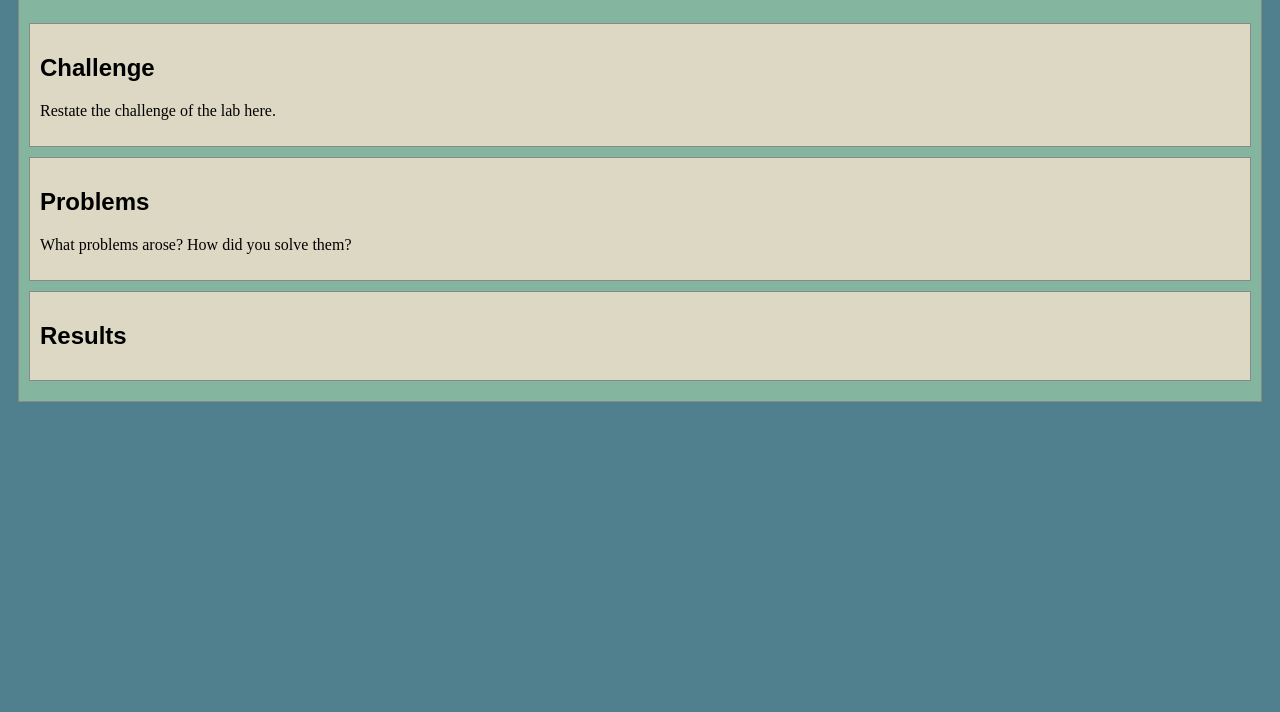
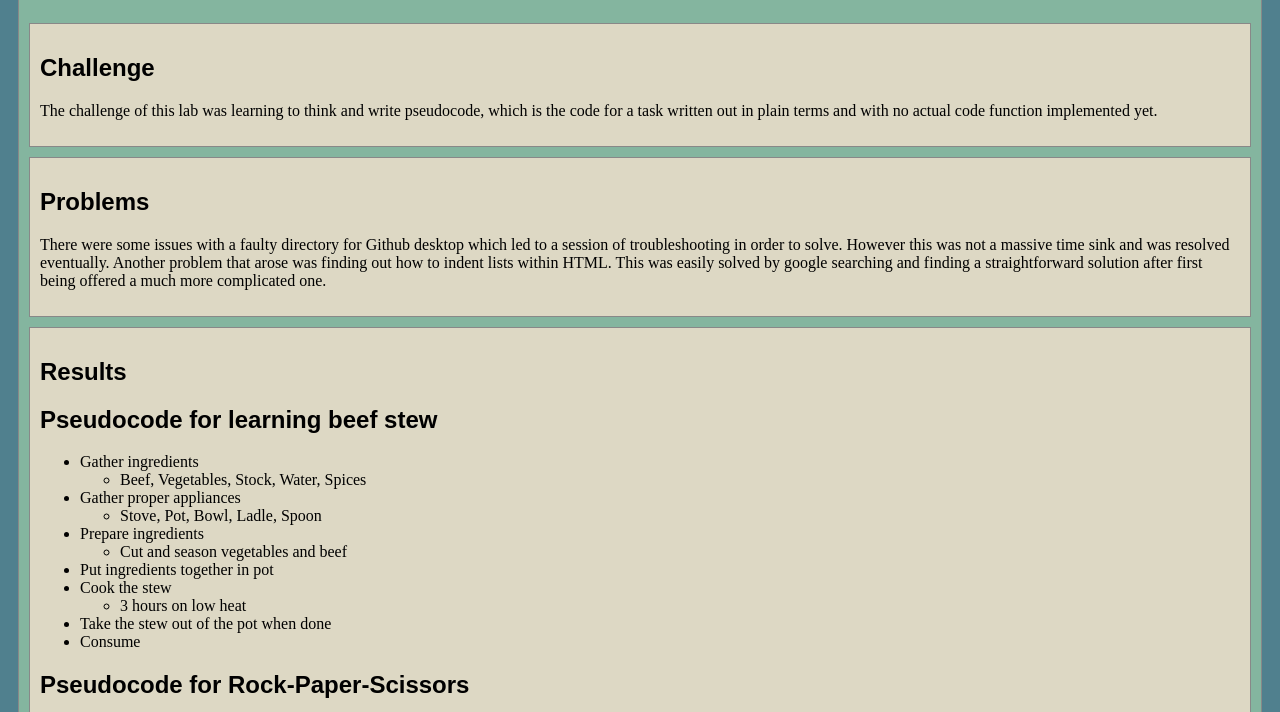
Before and after one commit to HenryBarrick/art101, a plain HTML site: page lab4/index.html in a window 1280 px wide. Shown: the part 88-800 px from the top of the page. Drawn offline with nearby package versions, Linux system fonts and the light colour scheme.

Commit message:
Lab 4 changes

```diff
--- a/lab4/index.html
+++ b/lab4/index.html
@@ -26,17 +26,53 @@
 			<h1>Lab 4 - Pseudocoding and Problem Solving</h1>
 			<div class="minor-section">
 					<h2>Challenge</h2>
-					<p>Restate the challenge of the lab here.</p>
+					<p> The challenge of this lab was learning to think and write pseudocode, which is the code for a task written out in
+						plain terms and with no actual code function implemented yet.
+					</p>
 			</div>
-
 			<div class="minor-section">
 					<h2>Problems</h2>
-					<p>What problems arose? How did you solve them? </p>
+					<p>There were some issues with a faulty directory for Github desktop which led to a session of troubleshooting in
+						order to solve. However this was not a massive time sink and was resolved eventually. Another problem that arose was
+						finding out how to indent lists within HTML. This was easily solved by google searching and finding a straightforward
+						solution after first being offered a much more complicated one.
+					</p>
 			</div>
-
 			<div class="minor-section">
 					<h2>Results</h2>
-					<div id="output"></div>
+				<h2>Pseudocode for learning beef stew</h2>
+				<ul>
+					<li>Gather ingredients</li>
+					<ul>
+						<li>Beef, Vegetables, Stock, Water, Spices</li>
+					</ul>
+					<li>Gather proper appliances</li>
+						<ul>
+							<li>Stove, Pot, Bowl, Ladle, Spoon</li>
+						</ul>
+					<li>Prepare ingredients</li>
+					<ul>
+						<li>Cut and season vegetables and beef</li>
+					</ul>
+					<li>Put ingredients together in pot</li>
+					<li>Cook the stew</li>
+					<ul>
+						<li>3 hours on low heat</li>
+					</ul>
+					<li>Take the stew out of the pot when done</li>
+					<li>Consume</li>
+				</ul>
+				<h2>Pseudocode for Rock-Paper-Scissors</h2>
+				<pre><code>
+//Give players options to choose option
+  //Options are Rock, Paper, and Scissors
+//Confirm user choice
+  //Wait until both users have confirmed choices
+  //make sure chosen options are hidden until step 4
+//Compare chosen options to determine outcome
+//Report which player won
+  //If neither player won, restart from step 1
+				</pre></code>
 			</div>
 		</section>
 	</main>
```
Also changed, not shown: lab4/js/lab.js (+12 -3 lines), lab4/img/pseudo.jpg (added).
